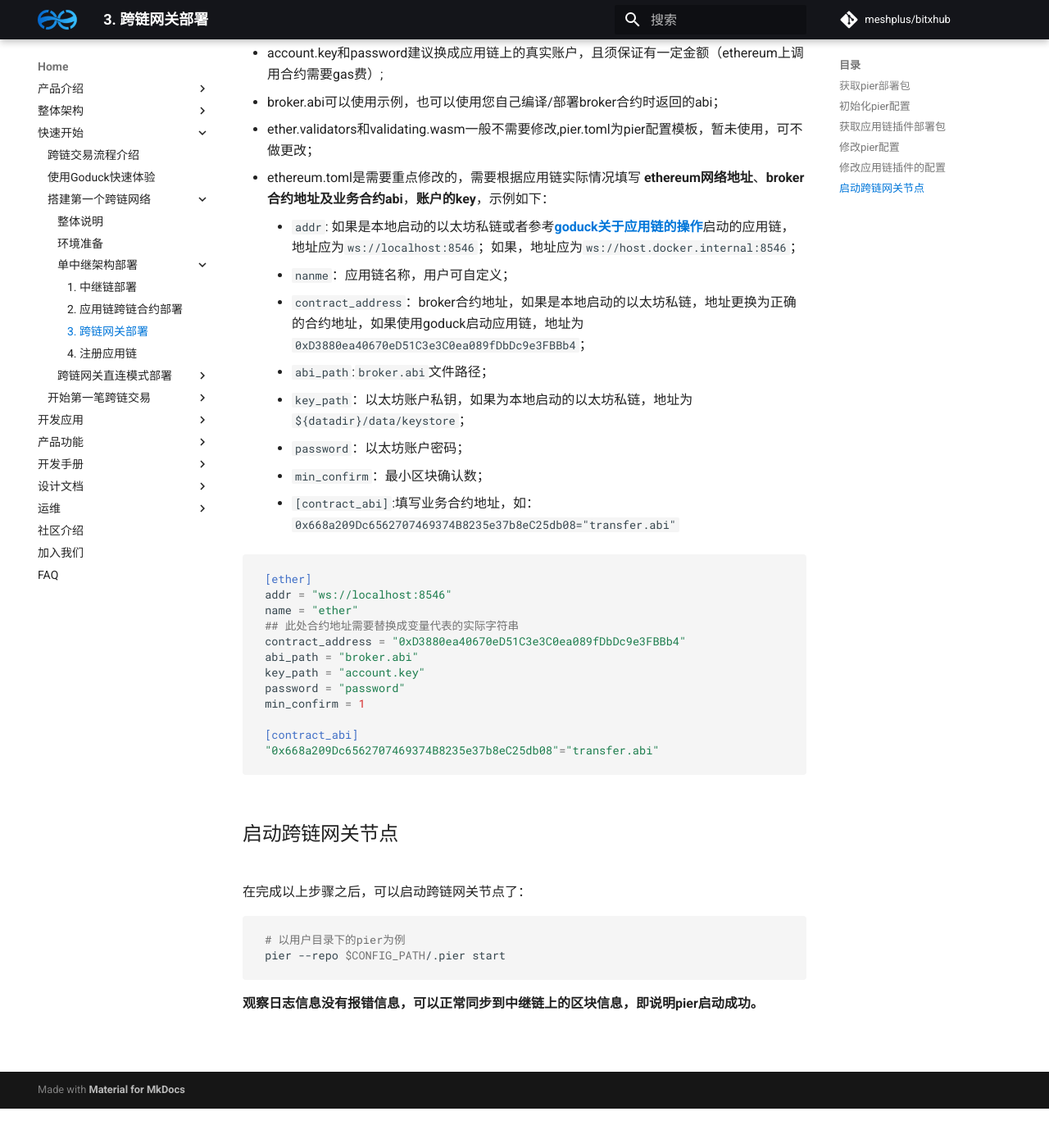
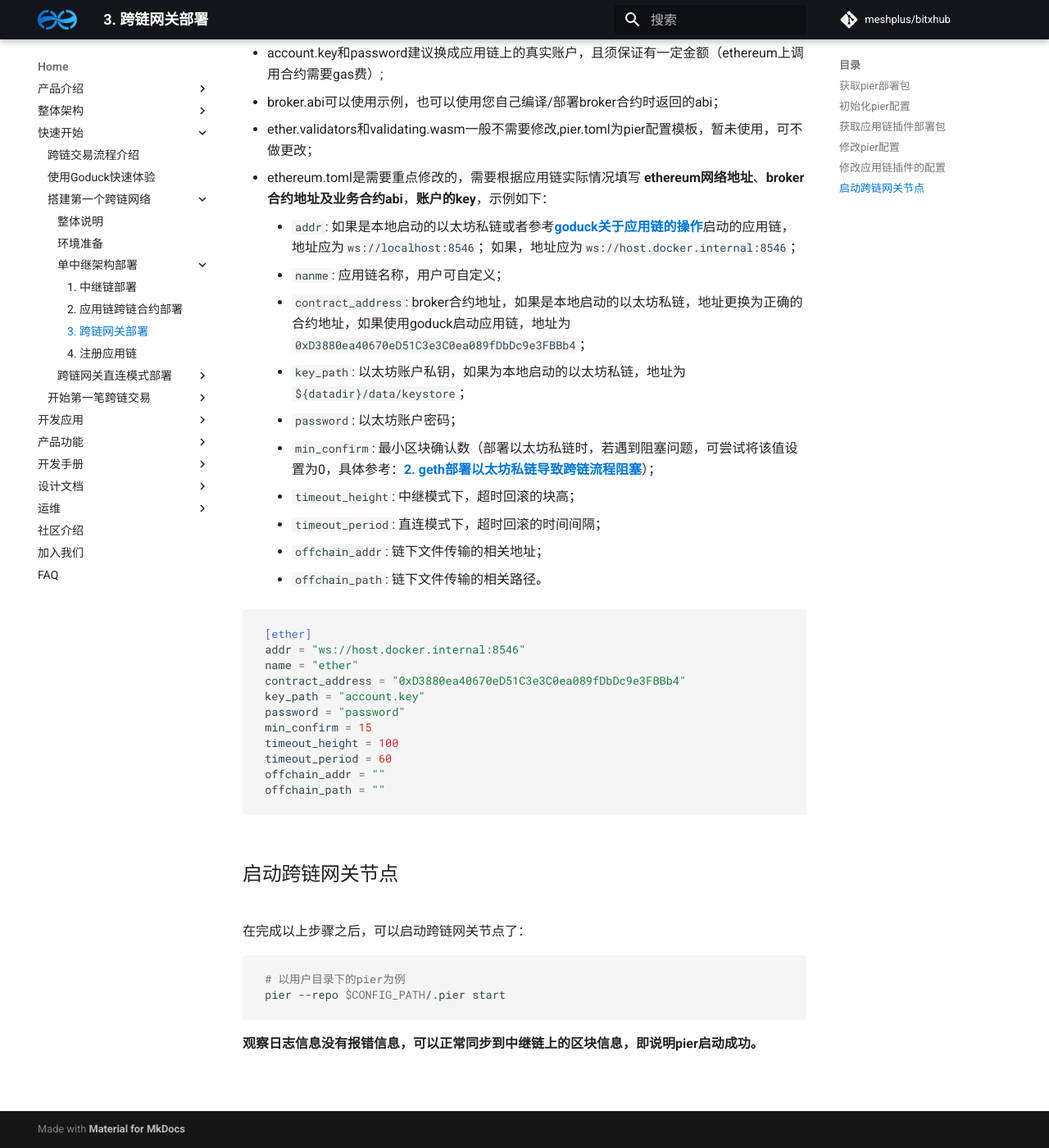
Before and after one commit to meshplus/bitxhub-docs, an MkDocs documentation site: the page built from docs/bitxhub/quick_start/build_cross_network/single_bitxhub/deploy_pier.md, in a window 1280 px wide and 1400 px high, scrolled down 3594 px. Shown: the whole window at 82% size. Built offline with MkDocs 1.6.1 and Material for MkDocs 9.7.7, drawn with Linux system fonts in a browser that asks for light colours; comment, search, counter and statistics services are not loaded; the version menu is left out; before the commit the page ends 4946 px from its top, so only the background shows below that.

Commit message:
feat(bitxhub/quick_start): update deploy_pier.md

````diff
--- a/docs/bitxhub/quick_start/build_cross_network/single_bitxhub/deploy_pier.md
+++ b/docs/bitxhub/quick_start/build_cross_network/single_bitxhub/deploy_pier.md
@@ -178,27 +178,28 @@ gas_limit = 0x5f5e100
     - ether.validators和validating.wasm一般不需要修改,pier.toml为pier配置模板，暂未使用，可不做更改；
     - ethereum.toml是需要重点修改的，需要根据应用链实际情况填写 **ethereum网络地址**、**broker合约地址及业务合约abi**，**账户的key**，示例如下：
         - `addr`: 如果是本地启动的以太坊私链或者参考[goduck关于应用链的操作](../../../../goduck/appchain/#_1)启动的应用链，地址应为`ws://localhost:8546`；如果，地址应为`ws://host.docker.internal:8546`；
-        - `nanme`：应用链名称，用户可自定义；
-        - `contract_address`：broker合约地址，如果是本地启动的以太坊私链，地址更换为正确的合约地址，如果使用goduck启动应用链，地址为`0xD3880ea40670eD51C3e3C0ea089fDbDc9e3FBBb4`；
-        - `abi_path`:`broker.abi`文件路径；
-        - `key_path`：以太坊账户私钥，如果为本地启动的以太坊私链，地址为`${datadir}/data/keystore`；
-        - `password`：以太坊账户密码；
-        - `min_confirm`：最小区块确认数；
-        - `[contract_abi]`:填写业务合约地址，如：`0x668a209Dc6562707469374B8235e37b8eC25db08="transfer.abi"`
+        - `nanme`: 应用链名称，用户可自定义；
+        - `contract_address`: broker合约地址，如果是本地启动的以太坊私链，地址更换为正确的合约地址，如果使用goduck启动应用链，地址为`0xD3880ea40670eD51C3e3C0ea089fDbDc9e3FBBb4`；
+        - `key_path`: 以太坊账户私钥，如果为本地启动的以太坊私链，地址为`${datadir}/data/keystore`；
+        - `password`: 以太坊账户密码；
+        - `min_confirm`: 最小区块确认数（部署以太坊私链时，若遇到阻塞问题，可尝试将该值设置为0，具体参考：[2. geth部署以太坊私链导致跨链流程阻塞](../../../faq.md#2-geth)）；
+        - `timeout_height`: 中继模式下，超时回滚的块高；
+        - `timeout_period`: 直连模式下，超时回滚的时间间隔；
+        - `offchain_addr`: 链下文件传输的相关地址；
+        - `offchain_path`: 链下文件传输的相关路径。
 
     ```toml
     [ether]
-    addr = "ws://localhost:8546"
+    addr = "ws://host.docker.internal:8546"
     name = "ether"
-    ## 此处合约地址需要替换成变量代表的实际字符串
     contract_address = "0xD3880ea40670eD51C3e3C0ea089fDbDc9e3FBBb4"
-    abi_path = "broker.abi"
     key_path = "account.key"
     password = "password"
-    min_confirm = 1
-
-    [contract_abi]
-    "0x668a209Dc6562707469374B8235e37b8eC25db08"="transfer.abi"
+    min_confirm = 15
+    timeout_height = 100
+    timeout_period = 60
+    offchain_addr = ""
+    offchain_path = ""
     ```
 
 === "Fabric"
````
